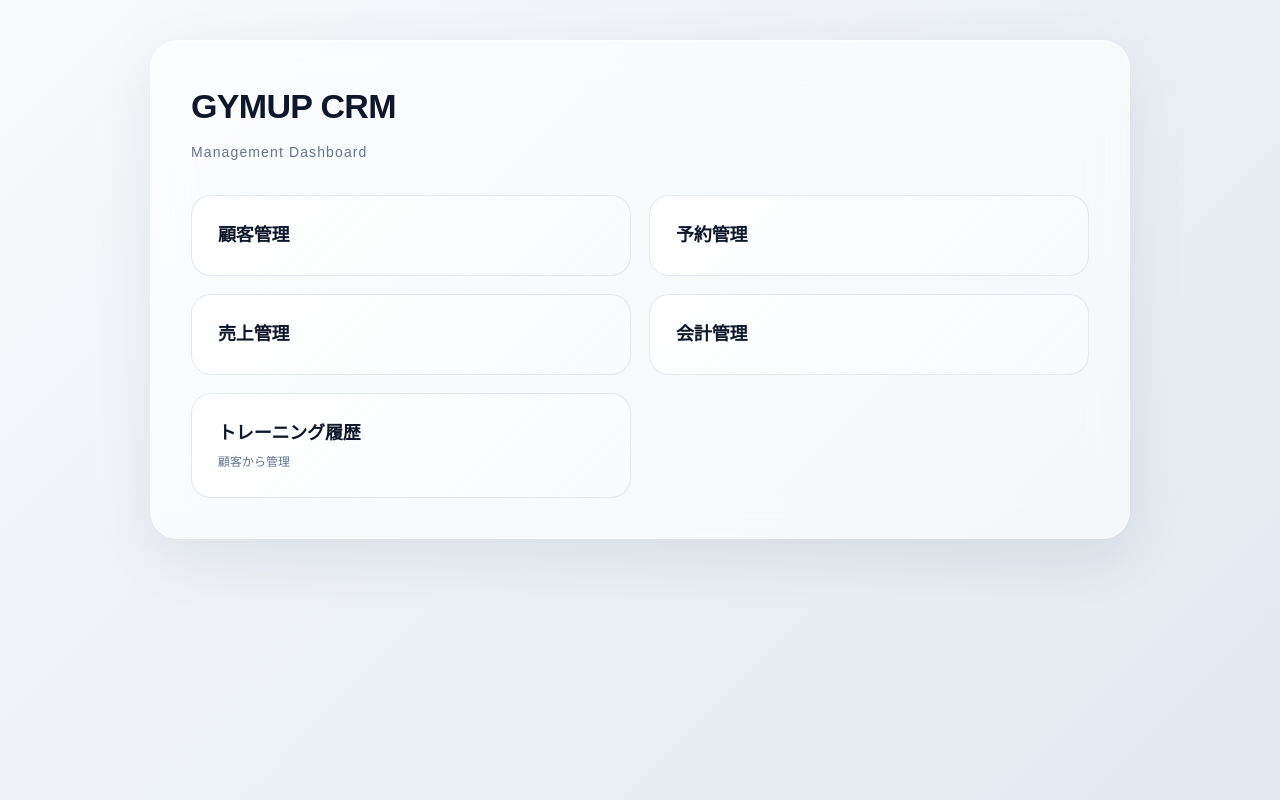
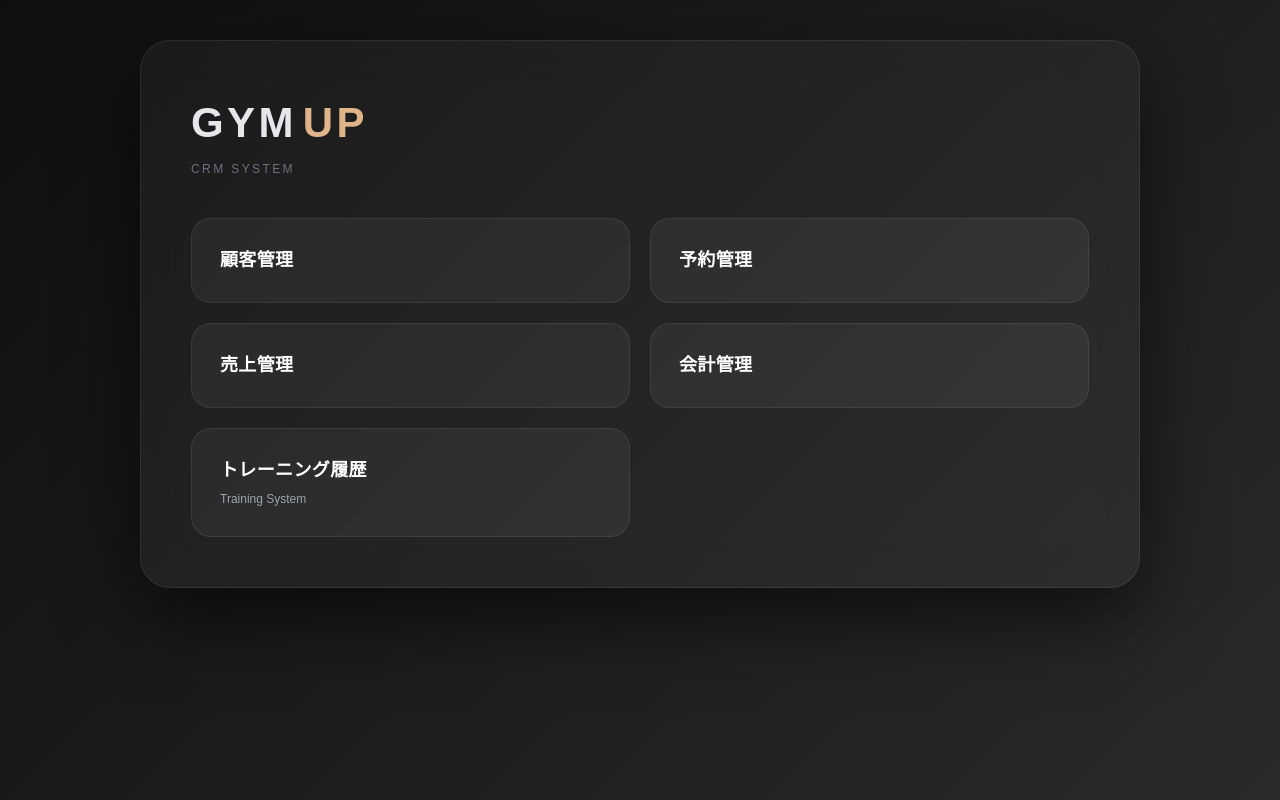
Before and after one commit to lifetimebeautyosaka-jpg/ltb-customer-crm-main, a Next.js app: page / in a window 1280 px wide. Built offline with nearby package versions, Linux system fonts and the light colour scheme.

Commit message:
トップ

```diff
--- a/app/page.tsx
+++ b/app/page.tsx
@@ -6,15 +6,22 @@ export default function HomePage() {
   return (
     <main style={styles.page}>
       <div style={styles.card}>
-        <h1 style={styles.title}>GYMUP CRM</h1>
-        <p style={styles.text}>Management Dashboard</p>
+
+        {/* ロゴ */}
+        <div style={styles.logoWrap}>
+          <div style={styles.logo}>
+            <span style={styles.logoGym}>GYM</span>
+            <span style={styles.logoUp}>UP</span>
+          </div>
+          <div style={styles.logoSub}>CRM SYSTEM</div>
+        </div>
 
         <div style={styles.grid}>
           <MenuCard href="/customer" label="顧客管理" />
           <MenuCard href="/reservation" label="予約管理" />
           <MenuCard href="/sales" label="売上管理" />
           <MenuCard href="/accounting" label="会計管理" />
-          <MenuCard href="/customer" label="トレーニング履歴" sub="顧客から管理" />
+          <MenuCard href="/customer" label="トレーニング履歴" sub="Training System" />
         </div>
       </div>
     </main>
@@ -43,73 +50,81 @@ const styles: { [key: string]: React.CSSProperties } = {
     minHeight: "100vh",
     padding: "40px 24px",
     background:
-      "linear-gradient(135deg, #f8fafc 0%, #eef2f7 40%, #e2e8f0 100%)",
+      "linear-gradient(135deg, #0f0f0f 0%, #1a1a1a 40%, #2a2a2a 100%)",
   },
 
   card: {
-    maxWidth: "980px",
+    maxWidth: "1000px",
     margin: "0 auto",
-    padding: "40px",
-    borderRadius: "28px",
+    padding: "50px",
+    borderRadius: "30px",
 
-    background: "rgba(255,255,255,0.6)",
-    backdropFilter: "blur(18px)",
-    WebkitBackdropFilter: "blur(18px)",
+    background: "rgba(255,255,255,0.04)",
+    backdropFilter: "blur(20px)",
 
-    border: "1px solid rgba(255,255,255,0.7)",
-    boxShadow:
-      "0 20px 60px rgba(15,23,42,0.08), inset 0 1px 0 rgba(255,255,255,0.6)",
+    border: "1px solid rgba(255,255,255,0.08)",
+    boxShadow: "0 30px 80px rgba(0,0,0,0.6)",
   },
 
-  title: {
-    margin: 0,
-    fontSize: "34px",
-    fontWeight: 800,
-    color: "#0f172a",
-    letterSpacing: "-0.02em",
+  /* ロゴ */
+  logoWrap: {
+    marginBottom: "40px",
   },
 
-  text: {
-    marginTop: "10px",
-    color: "#64748b",
-    fontSize: "14px",
+  logo: {
+    fontSize: "42px",
+    fontWeight: 900,
     letterSpacing: "0.08em",
+  },
+
+  logoGym: {
+    color: "#e5e7eb", // シルバー
+  },
+
+  logoUp: {
+    color: "#e0b48a", // ゴールド
+    marginLeft: "6px",
+  },
+
+  logoSub: {
+    marginTop: "6px",
+    fontSize: "12px",
+    letterSpacing: "0.2em",
+    color: "#6b7280",
   },
 
   grid: {
     display: "grid",
     gridTemplateColumns: "1fr 1fr",
-    gap: "18px",
-    marginTop: "32px",
+    gap: "20px",
   },
 
   linkCard: {
     display: "flex",
     flexDirection: "column",
     justifyContent: "center",
-    padding: "26px",
+    padding: "28px",
 
     borderRadius: "20px",
 
-    background:
-      "linear-gradient(135deg, rgba(255,255,255,0.9), rgba(248,250,252,0.8))",
-    border: "1px solid rgba(203,213,225,0.5)",
+    background: "rgba(255,255,255,0.05)",
+    border: "1px solid rgba(255,255,255,0.08)",
 
     textDecoration: "none",
-    color: "#0f172a",
+    color: "#ffffff",
 
-    transition: "0.25s ease",
+    transition: "0.3s ease",
   },
 
   label: {
     fontSize: "18px",
     fontWeight: 800,
-    letterSpacing: "-0.01em",
+    letterSpacing: "0.02em",
   },
 
   sub: {
     marginTop: "6px",
     fontSize: "12px",
-    color: "#64748b",
+    color: "#9ca3af",
   },
 };
```
